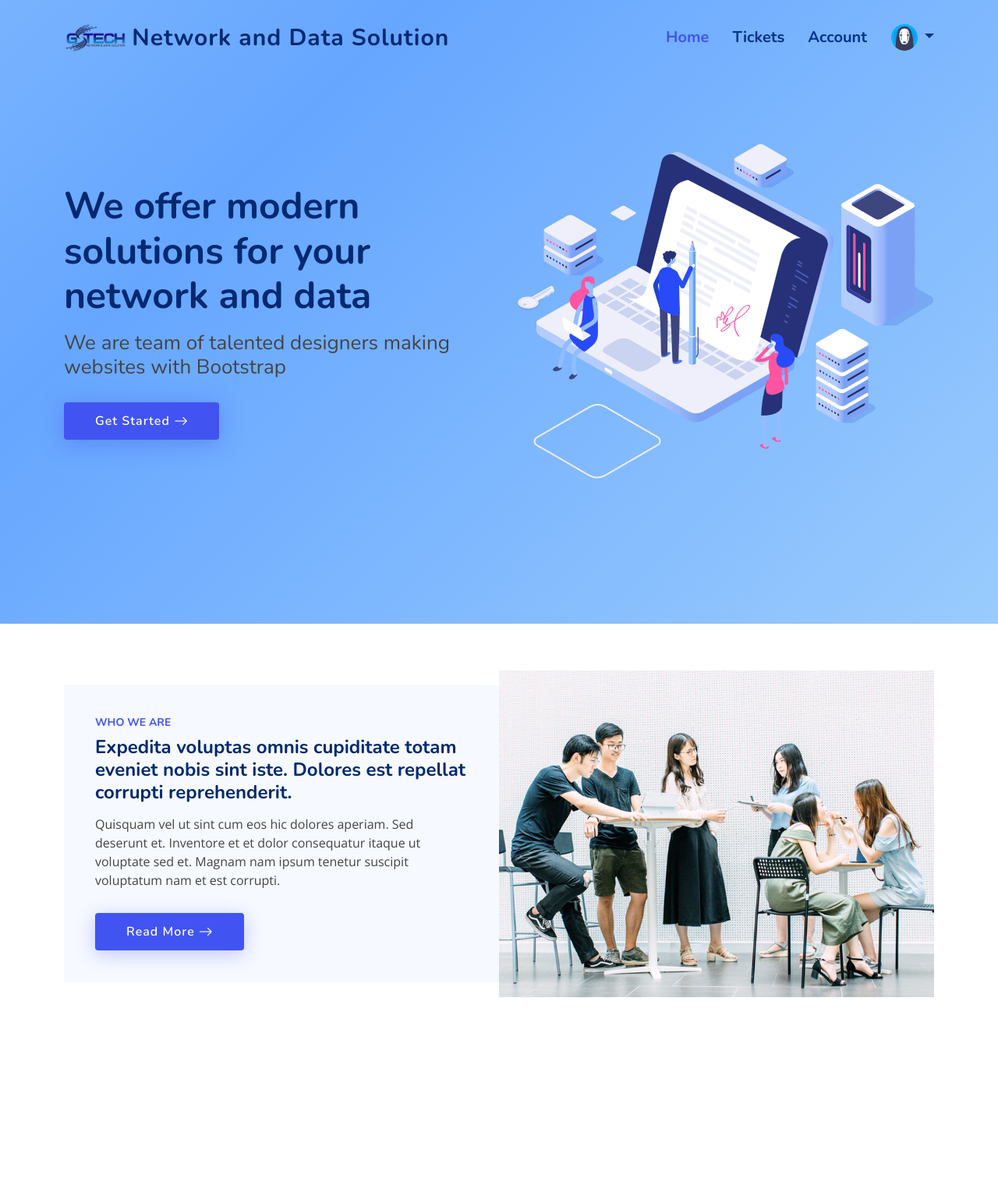
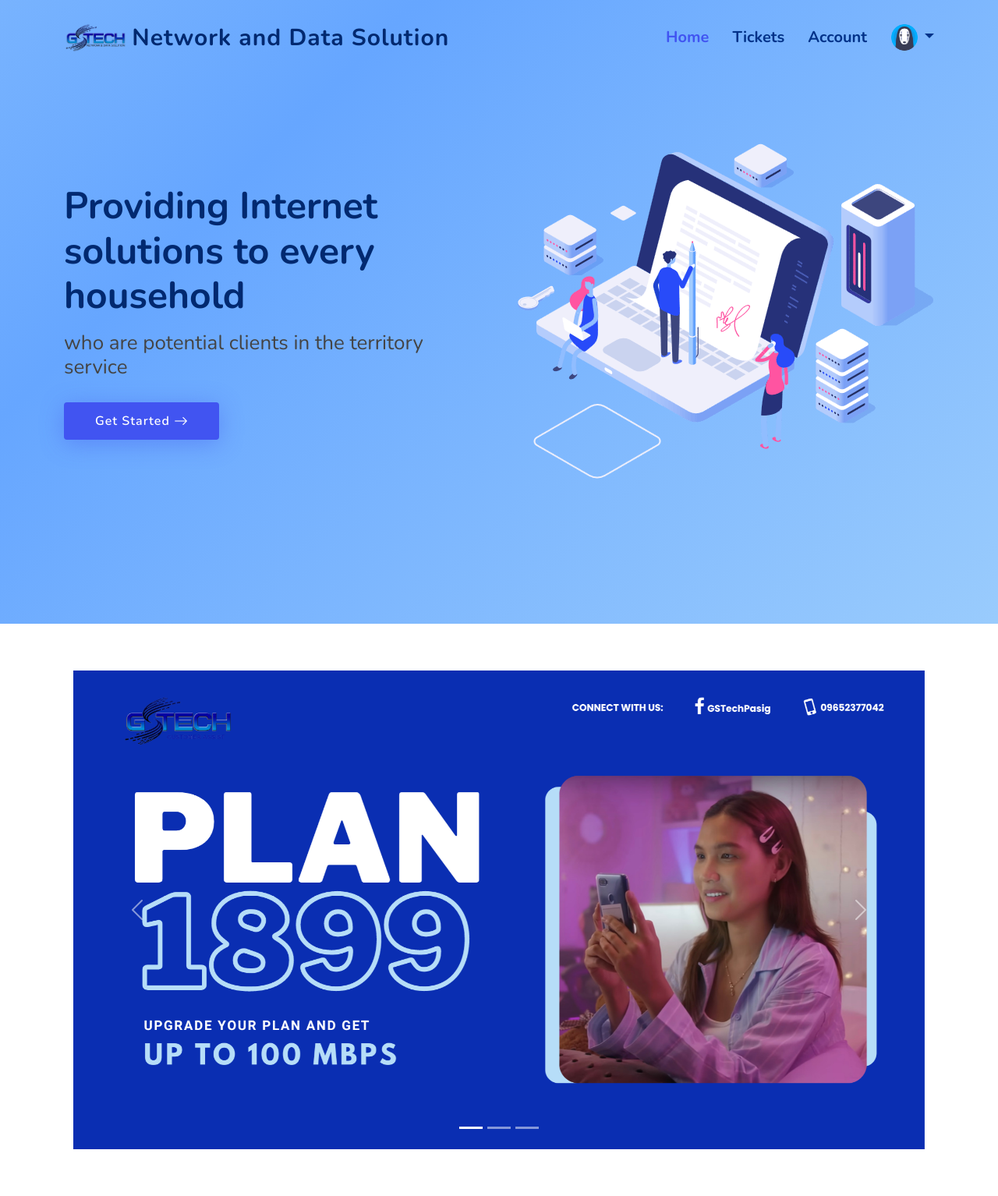
Before and after one commit to jmbnscs/bms-customer, a PHP site: page /gstech_api/public/views/home.php in a window 1280 px wide. Shown: the whole page at 78% size. Before the commit the page ends 1279 px from the top, so only its background shows below. Run offline with PHP 8.4, Linux system fonts and the light colour scheme; some libraries are stand-ins or nearby versions.

Commit message:
ads-update

```diff
--- a/public/views/account.php
+++ b/public/views/account.php
@@ -17,7 +17,7 @@
             <ul class="nav nav-tabs nav-tabs-bordered d-flex">
               <li class="nav-item flex-fill">
                 <button class="nav-link active w-100" data-bs-toggle="tab" data-bs-target="#customer-invoice" id="customer-invoice-tab">
-                  <h4>Invoice</h4>
+                  <h4>Billing</h4>
                 </button>
               </li>
 
@@ -50,11 +50,11 @@
                 <div class="card overflow-auto">
                   <div class="card-body">
                     <div>
-                      <h5 class="card-title">Invoice History</h5>
+                      <h5 class="card-title">Billing History</h5>
                       <table class="table table-borderless" id="customer-invoice-tbl">
                         <thead>
                           <tr>
-                            <th scope="col">Invoice ID</th>
+                            <th scope="col">Billing ID</th>
                             <th scope="col">Disconnection Date</th>
                             <th scope="col">Total Bill</th>
                             <th scope="col">Running Balance</th>
--- a/public/views/home.php
+++ b/public/views/home.php
@@ -9,11 +9,11 @@
   <div class="container">
     <div class="row">
       <div class="col-lg-6 d-flex flex-column justify-content-center">
-        <h1 data-aos="fade-up">We offer modern solutions for your network and data</h1>
-        <h2 data-aos="fade-up" data-aos-delay="400">We are team of talented designers making websites with Bootstrap</h2>
+        <h1 data-aos="fade-up">Providing Internet solutions to every household</h1>
+        <h2 data-aos="fade-up" data-aos-delay="400">who are potential clients in the territory service</h2>
         <div data-aos="fade-up" data-aos-delay="600">
           <div class="text-center text-lg-start">
-            <a href="#about" class="btn-get-started scrollto d-inline-flex align-items-center justify-content-center align-self-center">
+            <a href="#ads_container" class="btn-get-started scrollto d-inline-flex align-items-center justify-content-center align-self-center">
               <span>Get Started</span>
               <i class="bi bi-arrow-right"></i>
             </a>
@@ -28,39 +28,57 @@
 
 </section><!-- End Hero -->
 
-<main id="main">
-  <!-- ======= About Section ======= -->
-  <section id="about" class="about">
+<!-- ======= ADVERTISEMENT ONLY ======= -->
+<section id="hero" class=" align-items-center">
 
-    <div class="container" data-aos="fade-up">
-      <div class="row gx-0">
+  <div class="container">
+    <div class="row">
+      <div class=" d-flex flex-column justify-content-center">
 
-        <div class="col-lg-6 d-flex flex-column justify-content-center" data-aos="fade-up" data-aos-delay="200">
-          <div class="content">
-            <h3>Who We Are</h3>
-            <h2>Expedita voluptas omnis cupiditate totam eveniet nobis sint iste. Dolores est repellat corrupti reprehenderit.</h2>
-            <p>
-              Quisquam vel ut sint cum eos hic dolores aperiam. Sed deserunt et. Inventore et et dolor consequatur itaque ut voluptate sed et. Magnam nam ipsum tenetur suscipit voluptatum nam et est corrupti.
-            </p>
-            <div class="text-center text-lg-start">
-              <a href="#" class="btn-read-more d-inline-flex align-items-center justify-content-center align-self-center">
-                <span>Read More</span>
-                <i class="bi bi-arrow-right"></i>
-              </a>
+        <div id="ads_container" class="container">
+          <div class="row">
+            <div class="col align-self-center d-flex flex-column justify-content-center">
+            <!-- Carousel -->
+            <div id="demo" class="carousel slide" data-bs-ride="carousel">
+
+              <!-- Indicators/dots -->
+              <div class="carousel-indicators">
+                <button type="button" data-bs-target="#demo" data-bs-slide-to="0" class="active"></button>
+                <button type="button" data-bs-target="#demo" data-bs-slide-to="1"></button>
+                <button type="button" data-bs-target="#demo" data-bs-slide-to="2"></button>
+              </div>
+
+              <!-- The slideshow/carousel -->
+              <div class="carousel-inner">
+                <div class="carousel-item active">
+                  <img src="../images/GS-TECH AD1.png" alt="Los Angeles" class="d-block" style="width:100%">
+                </div>
+                <div class="carousel-item">
+                  <img src="../images/GS-TECH AD2.png" alt="Chicago" class="d-block" style="width:100%">
+                </div>
+                <div class="carousel-item">
+                  <img src="../images/GS-TECH AD3.png" alt="New York" class="d-block" style="width:100%">
+                </div>
+              </div>
+
+              <!-- Left and right controls/icons -->
+              <button class="carousel-control-prev" type="button" data-bs-target="#demo" data-bs-slide="prev">
+                <span class="carousel-control-prev-icon"></span>
+              </button>
+              <button class="carousel-control-next" type="button" data-bs-target="#demo" data-bs-slide="next">
+                <span class="carousel-control-next-icon"></span>
+              </button>
             </div>
           </div>
+
         </div>
+      </div>
 
-        <div class="col-lg-6 d-flex align-items-center" data-aos="zoom-out" data-aos-delay="200">
-          <img src="../images/about.jpg" class="img-fluid" alt="">
-        </div>
+    </div>
+  </div>
 
-      </div>
-    </div>
+</section><!-- End Ads Hero -->
 
-  </section><!-- End About Section -->
-
-</main>
 
 <!-- Vendor JS Files -->
 <script src="../assets/vendor/apexcharts/apexcharts.min.js"></script>
```
Also changed, not shown: public/assets/css/style.css, public/images/GS-TECH AD1.png (added), public/images/GS-TECH AD2.png (added), public/images/GS-TECH AD3.png (added).
